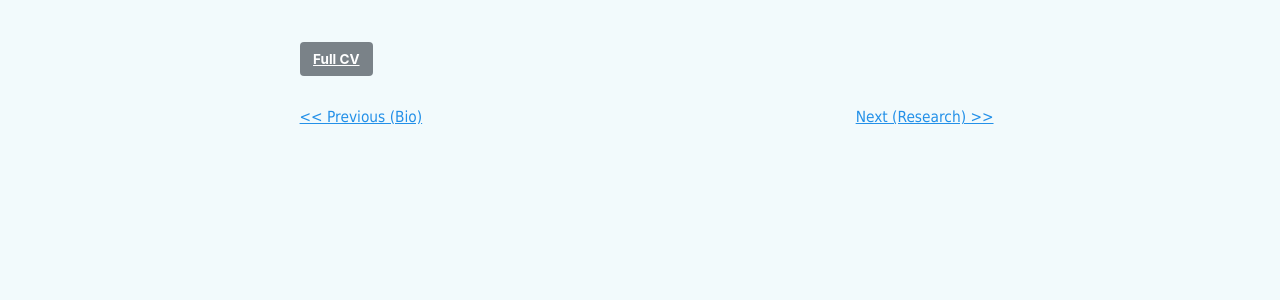
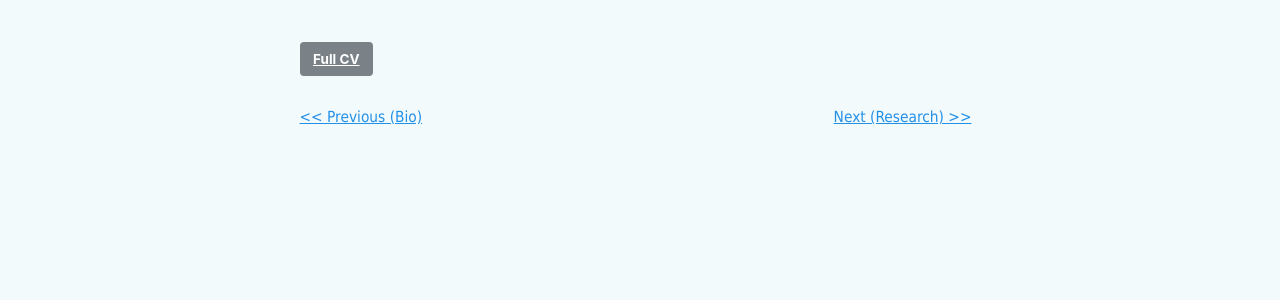
Before and after one commit to guangtingmai/guangtingmai.github.io, a Jekyll site: the page built from _pages/cv.html, in a window 1280 px wide and 1400 px high, scrolled down 189 px. Shown: the part 801-1101 px from the top of the window. Built offline with Jekyll 4.4.1, drawn with Linux system fonts in a browser that asks for light colours.

Commit message:
Update custom.scss

```diff
--- a/_sass/custom.scss
+++ b/_sass/custom.scss
@@ -134,7 +134,7 @@ div.navigation-row {
   font-size: 11.5pt !important;
   font-family: Tahoma !important;
   line-height: 1.5 !important;
-  width: 85%;                             /* ensure it spans contain */
+  width: 82%;                             /* ensure it spans contain */
 }
 
 /* Optional: ensure spans don’t collapse */
```
